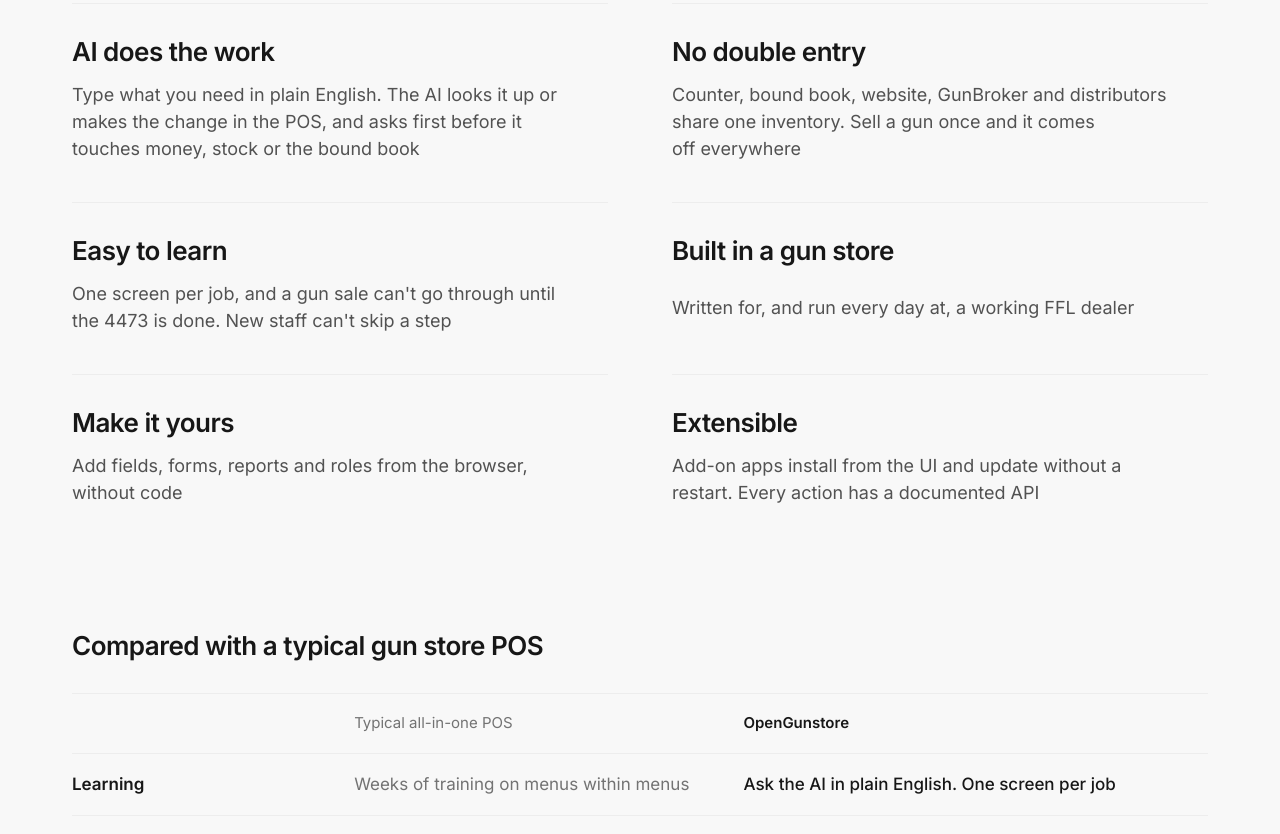
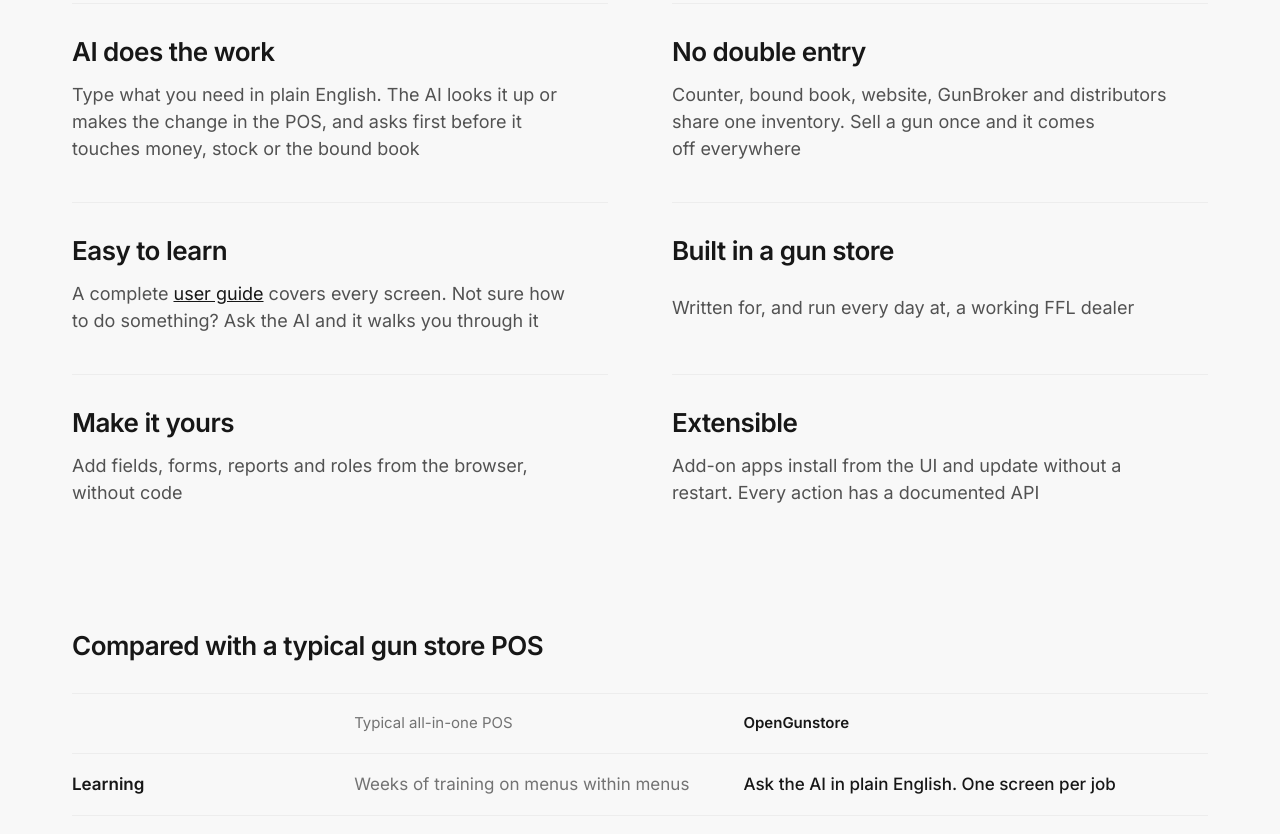
Before and after one commit to Old-Steel-Arsenal/opengunstore.com, a plain HTML site: page index.html in a window 1280 px wide. Shown: the part 1669-2503 px from the top of the page. Drawn offline with Linux system fonts and the light colour scheme.

Commit message:
Rewrite Easy to learn card: user guide and ask the AI

```diff
--- a/index.html
+++ b/index.html
@@ -406,7 +406,7 @@
             <div class="featgrid" data-stagger>
               <div class="feat"><span class="featn">AI does the work</span><span class="featd">Type what you need in plain English. The AI looks it up or makes the change in the POS, and asks first before it touches money, stock or the bound book</span></div>
               <div class="feat"><span class="featn">No double entry</span><span class="featd">Counter, bound book, website, GunBroker and distributors share one inventory. Sell a gun once and it comes off everywhere</span></div>
-              <div class="feat"><span class="featn">Easy to learn</span><span class="featd">One screen per job, and a gun sale can't go through until the 4473 is done. New staff can't skip a step</span></div>
+              <div class="feat"><span class="featn">Easy to learn</span><span class="featd">A complete <a href="/docs/guide/" style="text-decoration:underline">user guide</a> covers every screen. Not sure how to do something? Ask the AI and it walks you through it</span></div>
               <div class="feat"><span class="featn">Built in a gun store</span><span class="featd">Written for, and run every day at, a working FFL dealer</span></div>
               <div class="feat"><span class="featn">Make it yours</span><span class="featd">Add fields, forms, reports and roles from the browser, without code</span></div>
               <div class="feat"><span class="featn">Extensible</span><span class="featd">Add-on apps install from the UI and update without a restart. Every action has a documented API</span></div>
```
